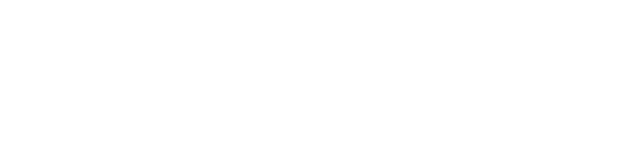
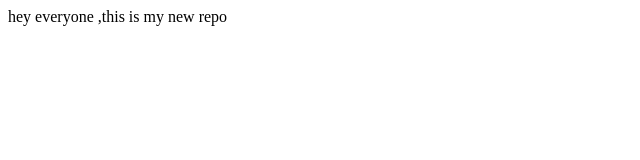
Before and after one commit to Shruti20S/localrepo, a plain HTML site: page index.html in a window 1280 px wide. Shown: the whole page, without its empty margins (0-640 px from the left). Drawn offline with Linux system fonts and the light colour scheme.

Commit message:
style.css

```diff
--- a/index.html
+++ b/index.html
@@ -0,0 +1 @@
+<p> hey everyone ,this is my new repo </p>
--- a/styl.css
+++ b/styl.css
@@ -1,3 +1,3 @@
 P {
-   color:brown;
+   color:rgb(42, 165, 144);
 }
```
